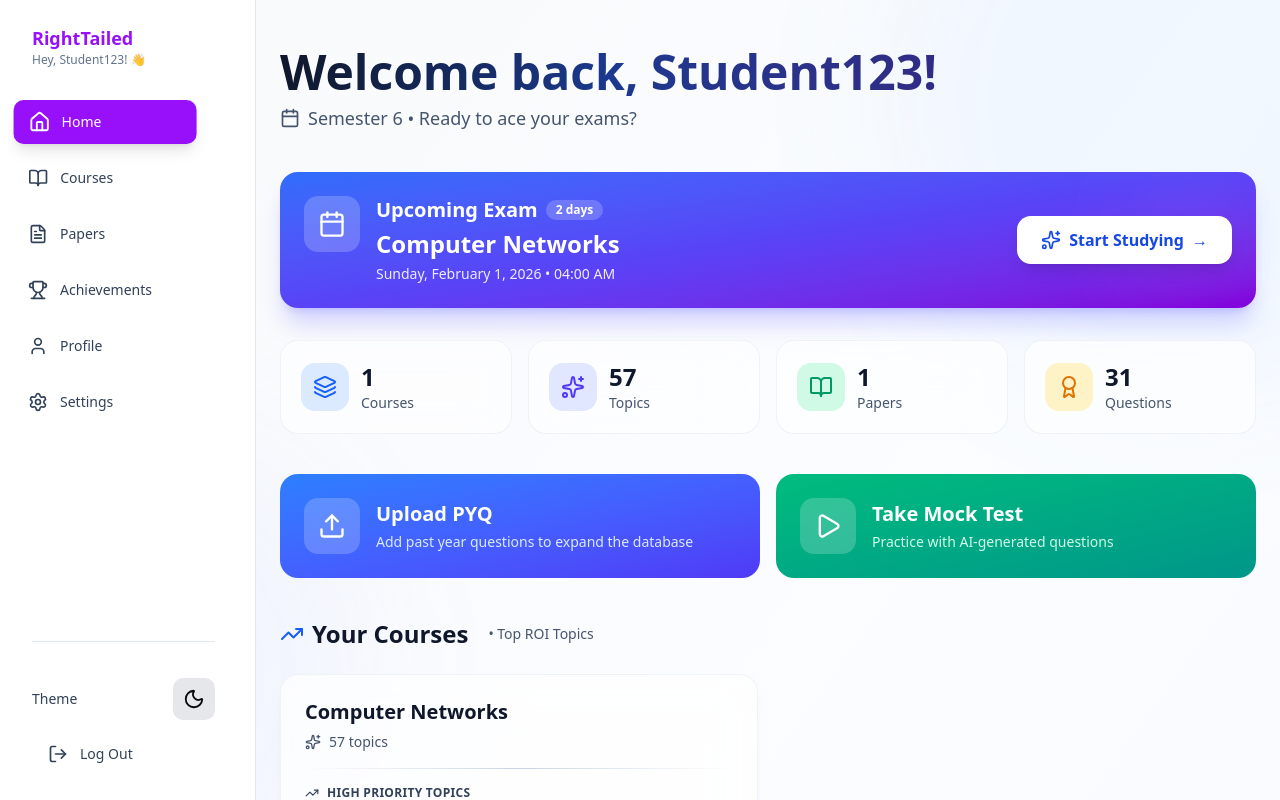
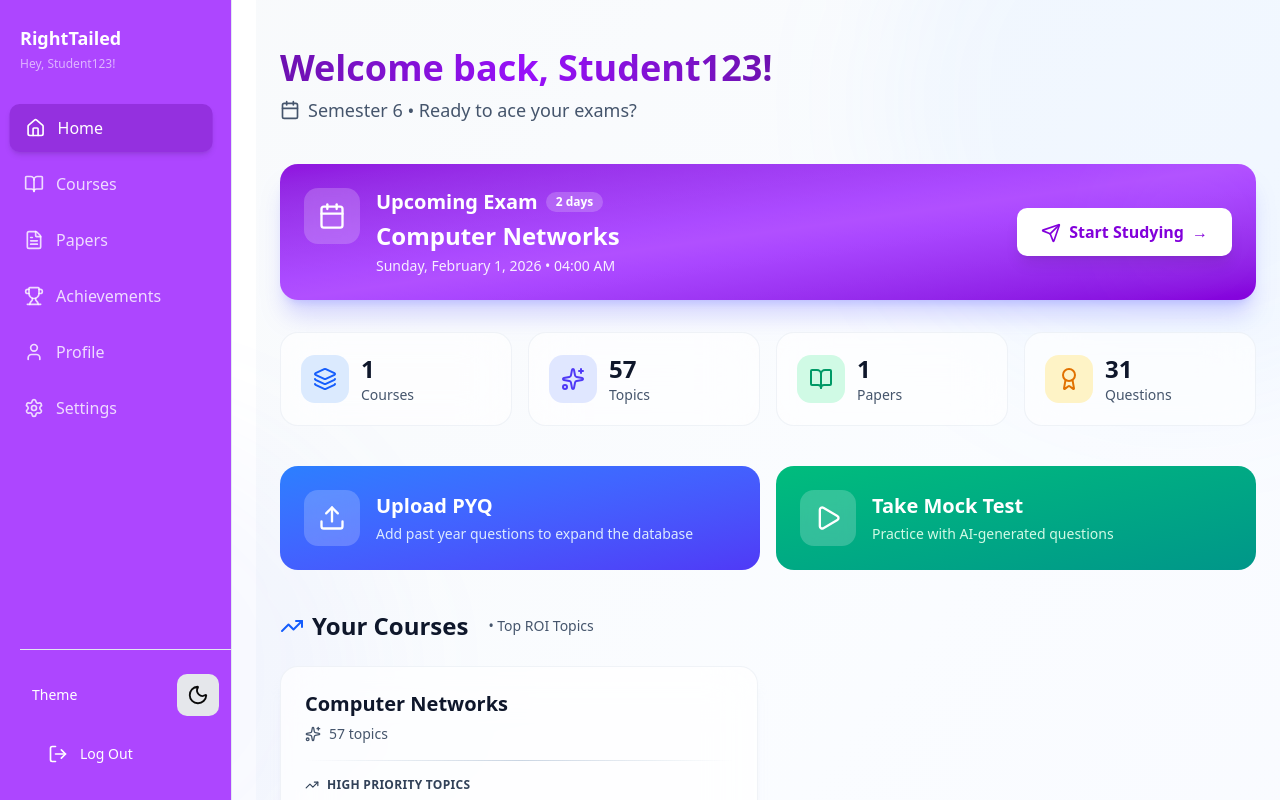
Before and after one commit to poran-dip/right-tailed, a Next.js app: page /dashboard in a window 1280 px wide. Shown: the top 800 px of the page. Built offline with nearby package versions, Linux system fonts and the light colour scheme.

Commit message:
changes in sidebar and dashboardHome styles

```diff
--- a/src/components/dashboard/DashboardHome.tsx
+++ b/src/components/dashboard/DashboardHome.tsx
@@ -11,7 +11,10 @@ import {
   Play,
   FileText,
   Calendar,
-  Award
+  Award,
+  Plane,
+  PlaneTakeoff,
+  Send
 } from 'lucide-react'
 import { course, paper, student } from '@/lib/types'
 import gsap from 'gsap'
@@ -172,7 +175,7 @@ const DashboardHome = ({ syllabus, papers, student }: HomeProps) => {
       <div ref={headerRef} className="mb-10 max-w-7xl mx-auto">
         <div className="flex items-center justify-between flex-wrap gap-4">
           <div>
-            <h1 className="text-3xl sm:text-4xl lg:text-5xl font-bold bg-linear-to-r from-slate-900 via-blue-900 to-indigo-900 dark:from-slate-100 dark:via-blue-100 dark:to-indigo-100 bg-clip-text text-transparent mb-2">
+            <h1 className="text-3xl sm:text-4xl lg:text-4xl font-bold bg-linear-to-r from-purple-800 via-purple-600 to-purple-800 dark:from-slate-100 dark:via-blue-100 dark:to-indigo-100 bg-clip-text text-transparent mb-2">
               Welcome back, {student?.name?.split(' ')[0] || 'Student'}!
             </h1>
             <p className="text-slate-600 dark:text-slate-400 text-base sm:text-lg flex items-center gap-2">
@@ -186,7 +189,7 @@ const DashboardHome = ({ syllabus, papers, student }: HomeProps) => {
       {/* Upcoming Exam Alert */}
       {nextExam && (
         <div className="mb-8 max-w-7xl mx-auto">
-          <div className="relative overflow-hidden bg-linear-to-br from-blue-600 via-indigo-600 to-purple-700 rounded-2xl p-6 shadow-xl shadow-indigo-500/25">
+          <div className="relative overflow-hidden bg-linear-to-br from-purple-700 via-purple-500 to-purple-700 rounded-2xl p-6 shadow-xl shadow-indigo-500/25">
             {/* Animated background effect */}
             <div className="absolute inset-0 bg-linear-to-br from-white/10 to-transparent"></div>
 
@@ -221,9 +224,9 @@ const DashboardHome = ({ syllabus, papers, student }: HomeProps) => {
 
               <button
                 onClick={() => router.push(`/dashboard/courses/${encodeURIComponent(nextExam.course)}`)}
-                className="group w-full sm:w-auto px-6 py-3 rounded-xl bg-white text-blue-700 font-semibold hover:bg-white/90 transition-all duration-300 hover:scale-105 flex items-center gap-2 shadow-lg"
+                className="group w-full sm:w-auto px-6 py-3 rounded-lg bg-white text-purple-700 font-semibold hover:bg-white/90 transition-all duration-300 cursor-pointer hover:scale-[1.02] flex items-center gap-2 shadow-lg"
               >
-                <Sparkles className="w-4 sm:w-5 h-4 sm:h-5" />
+                <Send className="w-4 sm:w-5 h-4 sm:h-5 mt-0.5" />
                 Start Studying
                 <span className="transform group-hover:translate-x-1 transition-transform">→</span>
               </button>
--- a/src/components/dashboard/Sidebar.tsx
+++ b/src/components/dashboard/Sidebar.tsx
@@ -18,10 +18,10 @@ import { useDashboard } from '@/contexts/DashboardContext'
 import ThemeToggle from '@/components/ThemeToggle'
 import { useStudentData } from '@/app/dashboard/layout'
 
+
 const Sidebar = () => {
   const router = useRouter()
   const { student } = useStudentData()
-
   const { sidebarOpen, setSidebarOpen, activeNav, setActiveNav } = useDashboard()
 
   useEffect(() => {
@@ -44,37 +44,28 @@ const Sidebar = () => {
   ]
 
   const handleSignOut = async () => {
-    const res = await fetch('/api/auth/sign-out', {
-      method: 'POST',
-      headers: {
-        'Content-Type': 'application/json',
-      }
-    })
-
-    if (!res.ok) {
-      console.error('Sign out failed');
-      return;
-    }
-
-    router.push('/');
+    const res = await fetch('/api/auth/sign-out', { method: 'POST' })
+    if (!res.ok) return
+    router.push('/')
   }
 
   useEffect(() => {
     if (window.innerWidth >= 1024 && sidebarRef.current) {
       const ctx = gsap.context(() => {
         gsap.from(sidebarRef.current!, {
-          x: -50,
-          duration: 0.6,
+          x: -40,
+          opacity: 0,
+          duration: 0.5,
           ease: 'power3.out',
         })
 
-        navItemsRef.current.forEach((item, index) => {
+        navItemsRef.current.forEach((item, i) => {
           if (!item) return
           gsap.from(item, {
             x: -20,
             opacity: 1,
-            duration: 0.4,
-            delay: 0.2 + index * 0.08,
+            duration: 0.3,
+            delay: 0.15 + i * 0.05,
             ease: 'power2.out',
           })
         })
@@ -86,37 +77,40 @@ const Sidebar = () => {
 
   return (
     <>
+      {/* SIDEBAR */}
       <aside
         ref={sidebarRef}
-        className={`fixed top-0 left-0 bottom-0 h-dvh pl-2 pr-4 w-64
-          bg-white dark:bg-neutral-900
+        className={`
+          fixed inset-y-0 left-0 z-50 w-52 md:w-58
+          bg-purple-500 dark:bg-slate-900
           border-r border-slate-200 dark:border-neutral-700
-          z-50 transition-transform duration-300
+          transition-transform duration-300
           ${sidebarOpen ? 'translate-x-0' : '-translate-x-full lg:translate-x-0'}
         `}
       >
-        <div className="flex flex-col h-full p-6 overflow-y-auto">
-          {/* Brand */}
-          <div className="flex items-center justify-between mb-8">
+        {/* INNER WRAPPER (THIS IS WHERE SPACING LIVES) */}
+        <div className="flex h-full flex-col pl-5 py-6 overflow-y-auto">
+          {/* BRAND */}
+          <div className="mb-8 flex items-center justify-between">
             <div>
-              <h2 className="text-lg font-bold text-purple-600">
+              <h2 className="text-lg font-bold text-white">
                 RightTailed
               </h2>
-              <p className="text-xs text-slate-500 dark:text-slate-400">
-                Hey, {student?.name || 'Student'}! 👋
+              <p className="text-xs text-white/60 mt-1">
+                Hey, {student?.name || 'Student'}!
               </p>
             </div>
 
             <button
               onClick={() => setSidebarOpen(false)}
-              className="lg:hidden w-8 h-8 flex items-center justify-center rounded-lg hover:bg-slate-100 dark:hover:bg-neutral-800"
+              className="lg:hidden rounded-lg p-2 hover:bg-slate-100 dark:hover:bg-neutral-800"
             >
-              <X className="w-5 h-5 text-slate-600 dark:text-slate-400" />
+              <X className="h-5 w-5 text-slate-600 dark:text-slate-400" />
             </button>
           </div>
 
-          {/* Navigation */}
-          <nav className="flex-1 space-y-3">
+          {/* NAV */}
+          <nav className="flex-1 space-y-2 pl-2">
             {navItems.map((item, index) => {
               const Icon = item.icon
               const isActive = activeNav === item.id
@@ -132,27 +126,26 @@ const Sidebar = () => {
                     setActiveNav(item.id)
                     if (window.innerWidth < 1024) setSidebarOpen(false)
                   }}
-                  className={`flex items-center gap-3 px-4 py-3 rounded-lg transition-all duration-300 group
+                  className={`
+                    flex items-center gap-3 rounded-lg px-4 py-3 text-md font-medium
+                    transition-all duration-200
                     ${isActive
-                      ? 'bg-purple-600 text-white shadow-lg'
-                      : 'text-slate-700 dark:text-slate-300 hover:bg-slate-100 dark:hover:bg-neutral-800'
+                      ? 'bg-purple-800/40 dark:bg-purple-600 text-white shadow-md'
+                      : 'text-white/80 dark:text-slate-300 hover:bg-black/10 dark:hover:bg-slate-800'
                     }
                   `}
                 >
-                  <Icon
-                    className={`w-5 h-5 transition-transform duration-300 ${isActive ? 'scale-110' : 'group-hover:scale-110'
-                      }`}
-                  />
-                  <span className="font-medium text-sm">{item.label}</span>
+                  <Icon className="h-5 w-5 shrink-0" />
+                  {item.label}
                 </Link>
               )
             })}
           </nav>
 
-          {/* User */}
-          <div className="pt-6 mt-6 border-t border-slate-200 dark:border-neutral-700">
-            <div className="flex items-center justify-between py-3">
-              <span className="text-sm font-medium text-slate-700 dark:text-slate-300">
+          {/* FOOTER */}
+          <div className="mt-6 px-3 border-t border-slate-200 dark:border-neutral-700 pt-6 space-y-4">
+            <div className="flex items-center justify-between">
+              <span className="text-sm font-medium text-white dark:text-slate-300">
                 Theme
               </span>
               <ThemeToggle />
@@ -160,19 +153,20 @@ const Sidebar = () => {
 
             <button
               onClick={handleSignOut}
-              className="w-full flex items-center gap-3 px-4 py-3 rounded-xl text-slate-700 dark:text-slate-300 hover:text-red-600 hover:bg-red-50 dark:hover:bg-red-900/20 cursor-pointer"
+              className="flex w-full items-center gap-3 rounded-lg cursor-pointer px-4 py-3
+                text-sm font-medium text-white dark:text-slate-300 hover:bg-white/20 dark:hover:bg-red-900/20"
             >
-              <LogOut className="w-5 h-5" />
-              <span className="text-sm font-medium">Log Out</span>
+              <LogOut className="h-5 w-5" />
+              Log Out
             </button>
           </div>
         </div>
       </aside>
 
-      {/* Mobile overlay */}
+      {/* MOBILE OVERLAY */}
       {sidebarOpen && (
         <div
-          className="fixed inset-0 bg-black/50 z-40 lg:hidden"
+          className="fixed inset-0 z-40 bg-black/50 lg:hidden"
           onClick={() => setSidebarOpen(false)}
         />
       )}
```
